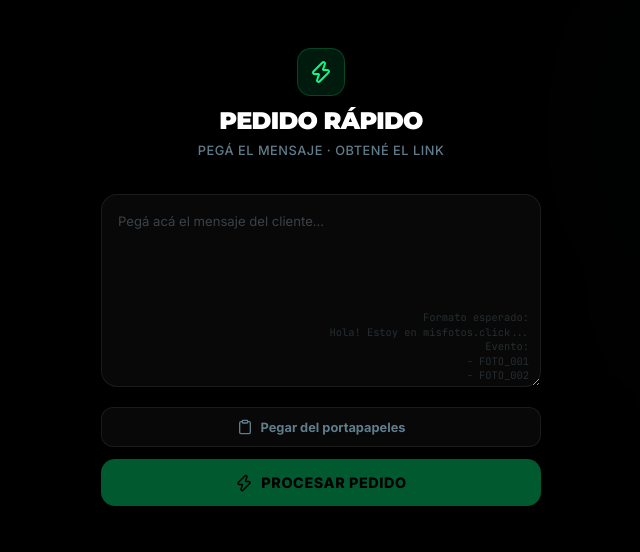
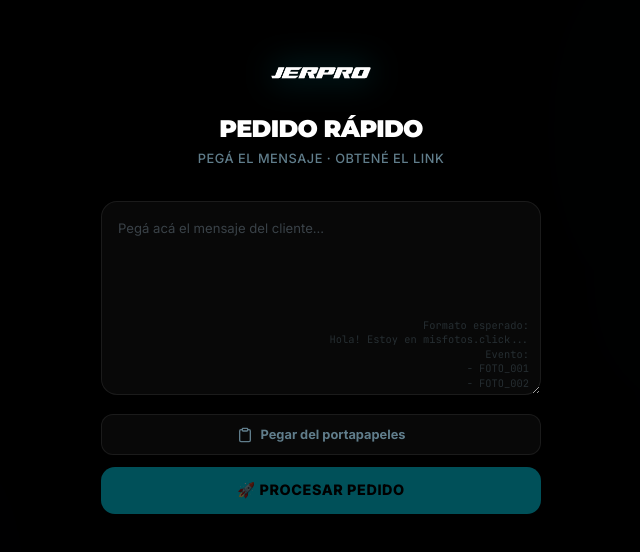
Before and after one commit to lmarinero-sketch/fotos, a React (Vite) app: page /solucionmomentanea in a window 1280 px wide. Shown: the top 552 px of the page, without its empty margins (319-959 px from the left). Built offline with nearby package versions, Linux system fonts and the light colour scheme; no server answers.

Commit message:
fix: estetica JerPro - logo + cyan accent en vez de verde

```diff
--- a/src/pages/QuickOrderPage.css
+++ b/src/pages/QuickOrderPage.css
@@ -27,7 +27,7 @@
 }
 .qo-aura-1 {
   width: 500px; height: 500px;
-  background: radial-gradient(circle, rgba(0,255,136,0.08), transparent 70%);
+  background: radial-gradient(circle, rgba(0,229,255,0.08), transparent 70%);
   top: -15%; right: -20%;
 }
 .qo-aura-2 {
@@ -52,16 +52,10 @@
   margin-bottom: 2rem;
 }
 
-.qo-logo {
-  display: inline-flex;
-  align-items: center;
-  justify-content: center;
-  width: 48px; height: 48px;
-  border-radius: 14px;
-  background: rgba(0,255,136,0.1);
-  border: 1px solid rgba(0,255,136,0.2);
-  color: #00FF88;
+.qo-logo-img {
+  height: 48px;
   margin-bottom: 0.75rem;
+  filter: drop-shadow(0 0 16px rgba(0, 229, 255, 0.3));
 }
 
 .qo-title {
@@ -119,9 +113,9 @@
 }
 
 .qo-textarea:focus {
-  border-color: rgba(0,255,136,0.3);
-  box-shadow: 0 0 0 4px rgba(0,255,136,0.04),
-              0 0 30px rgba(0,255,136,0.03);
+  border-color: rgba(0,229,255,0.3);
+  box-shadow: 0 0 0 4px rgba(0,229,255,0.04),
+              0 0 30px rgba(0,229,255,0.03);
 }
 
 .qo-placeholder-hint {
@@ -175,9 +169,9 @@
   font-size: 0.8rem;
 }
 .qo-btn-paste:hover {
-  border-color: rgba(0,255,136,0.2) !important;
-  color: #00FF88;
-  background: rgba(0,255,136,0.03);
+  border-color: rgba(0,229,255,0.2) !important;
+  color: #00E5FF;
+  background: rgba(0,229,255,0.03);
 }
 .qo-btn-paste:active {
   transform: scale(0.98);
@@ -185,18 +179,18 @@
 
 .qo-btn-primary {
   padding: 0.9rem 1.5rem;
-  background: #00FF88;
+  background: #00E5FF;
   border-radius: 14px;
   color: #000;
   font-size: 0.9rem;
   font-weight: 800;
   text-transform: uppercase;
   letter-spacing: 0.04em;
-  box-shadow: 0 0 40px rgba(0,255,136,0.15),
+  box-shadow: 0 0 40px rgba(0,229,255,0.15),
               0 4px 12px rgba(0,0,0,0.3);
 }
 .qo-btn-primary:hover:not(:disabled) {
-  box-shadow: 0 0 60px rgba(0,255,136,0.25),
+  box-shadow: 0 0 60px rgba(0,229,255,0.25),
               0 4px 20px rgba(0,0,0,0.4);
   transform: translateY(-2px);
 }
@@ -290,12 +284,12 @@
   display: flex;
   align-items: center;
   justify-content: space-between;
-  background: rgba(0,255,136,0.04);
-  border-color: rgba(0,255,136,0.15);
+  background: rgba(0,229,255,0.04);
+  border-color: rgba(0,229,255,0.15);
 }
 
 .qo-card-badge {
-  color: #00FF88;
+  color: #00E5FF;
   font-weight: 800;
   font-size: 0.8rem;
   letter-spacing: 0.06em;
--- a/src/pages/QuickOrderPage.jsx
+++ b/src/pages/QuickOrderPage.jsx
@@ -1,5 +1,5 @@
 import { useState, useRef } from 'react'
-import { ClipboardCopy, Check, AlertTriangle, Loader2, ArrowLeft, Zap, Clipboard } from 'lucide-react'
+import { ClipboardCopy, Check, AlertTriangle, Loader2, ArrowLeft, Clipboard } from 'lucide-react'
 import './QuickOrderPage.css'
 
 const SUPABASE_URL = import.meta.env.VITE_SUPABASE_URL
@@ -212,9 +212,7 @@ const QuickOrderPage = () => {
       <div className="qo-container">
         {/* Header */}
         <header className="qo-header">
-          <div className="qo-logo">
-            <Zap size={24} />
-          </div>
+          <img src="/logo_creadores_jerpro.png" alt="JERPRO" className="qo-logo-img" />
           <h1 className="qo-title">Pedido Rápido</h1>
           <p className="qo-subtitle">Pegá el mensaje · Obtené el link</p>
         </header>
@@ -257,7 +255,7 @@ const QuickOrderPage = () => {
               {processing ? (
                 <><Loader2 size={18} className="qo-spin" /> Procesando...</>
               ) : (
-                <><Zap size={18} /> Procesar Pedido</>
+                <>🚀 Procesar Pedido</>
               )}
             </button>
 
```
